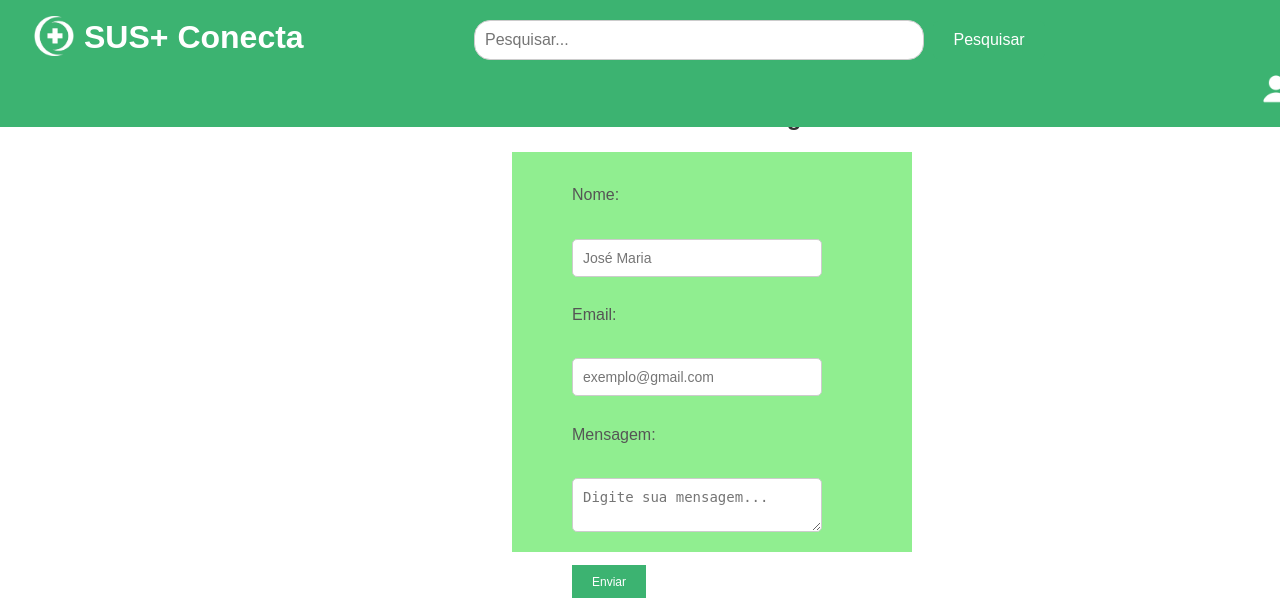
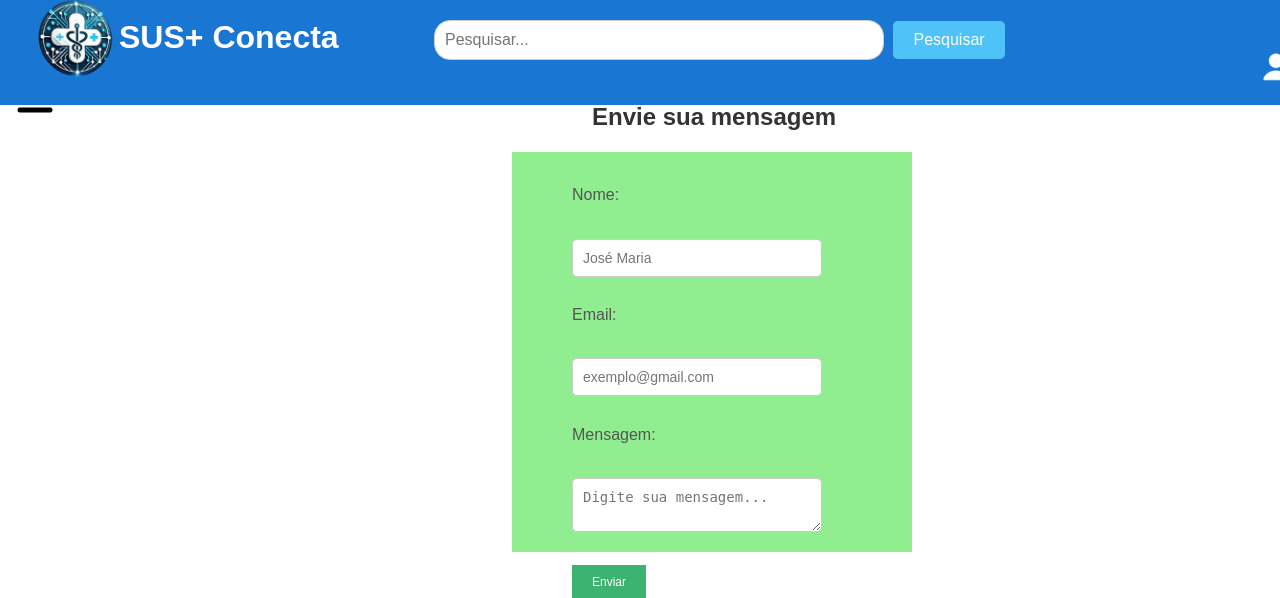
Before and after one commit to library-una-classGQS/-Vaccine-News-Daily, a Flask app: page /contato in a window 1280 px wide. Shown: the top 598 px of the page. Run offline with Flask 3, Linux system fonts and the light colour scheme.

Commit message:
MUDANCA DE LOGO
ALTERAOES NA LOGO E NA PALETA DE CORES

```diff
--- a/static/css/estilo.css
+++ b/static/css/estilo.css
@@ -24,7 +24,7 @@ a:hover {
 }
 
 header {
-  background-color: #3CB371;
+  background-color: #1976D2;
   color: white;
   padding: 1rem;
   position: fixed;
@@ -33,13 +33,20 @@ header {
 
 }
 
+.logo_principal{
+  position: absolute;
+  margin-top: -26px;
+  margin-left: -20px;
+  width: 120px;
+}
+
 .header h1 {
   margin: 0;
   font-size: 1.5rem;
 }
 
 .titulo_principal{
-  margin-left: -30px;
+  margin-left: 45px;
   margin-top: -4px;
   color: #FFF;
 }
@@ -49,6 +56,8 @@ header {
   margin-left: 40px;
 
 }
+
+
 
 
 main {
@@ -152,7 +161,7 @@ margin-left: 650px;
 }
 
 #search-button {
-  background-color: #3CB371;
+  background-color: #4FC3F7;
   color: #fff;
   border: none;
   padding: 10px 20px;
@@ -161,7 +170,7 @@ margin-left: 650px;
 }
 
 #search-button:hover {
-  background-color: #2E865F;
+  background-color: #1976D2 ;
 }
 
 #search-results {
--- a/templates/atendimento.html
+++ b/templates/atendimento.html
@@ -5,7 +5,7 @@
     <h1 class="title_atendimento">Atendimento online</h1>
 
     <div id="video-container">
-        <video id="localVideo" autoplay muted></video>
+       <!--<video id="localVideo" autoplay muted></video> -->
         <video id="remoteVideo" autoplay></video>
       </div>
       <button id="startButton">Iniciar Chamada</button>
--- a/templates/template.html
+++ b/templates/template.html
@@ -15,7 +15,7 @@
 <body>
   <header>
     <a href="{{ url_for('index') }}">
-      <img src="{{ url_for('static', filename='img/cruz.png' )}}" />
+      <img src="{{ url_for('static', filename='img/logo_conecta_somente.png' )}}" class="logo_principal"/>
     </a>
     <a href="{{ url_for('index') }}" class="titulo">
       <h1 class="titulo_principal">SUS+ Conecta</h1>
```
Also changed, not shown: static/img/logo_conecta_somente.png (added), static/img/logoconecta.jpeg (added), static/img/logoconecta.png (added).
